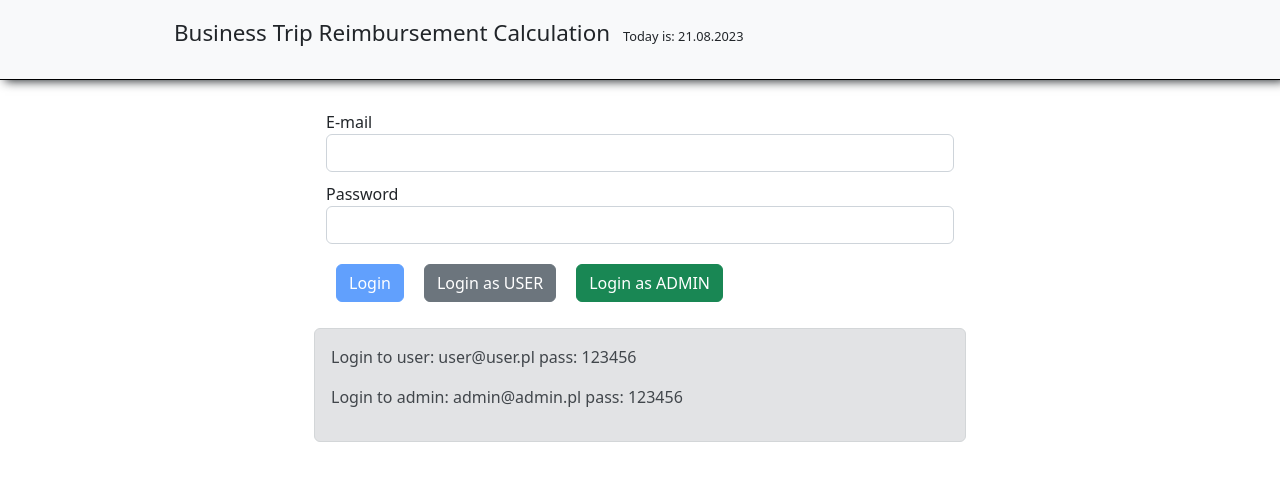
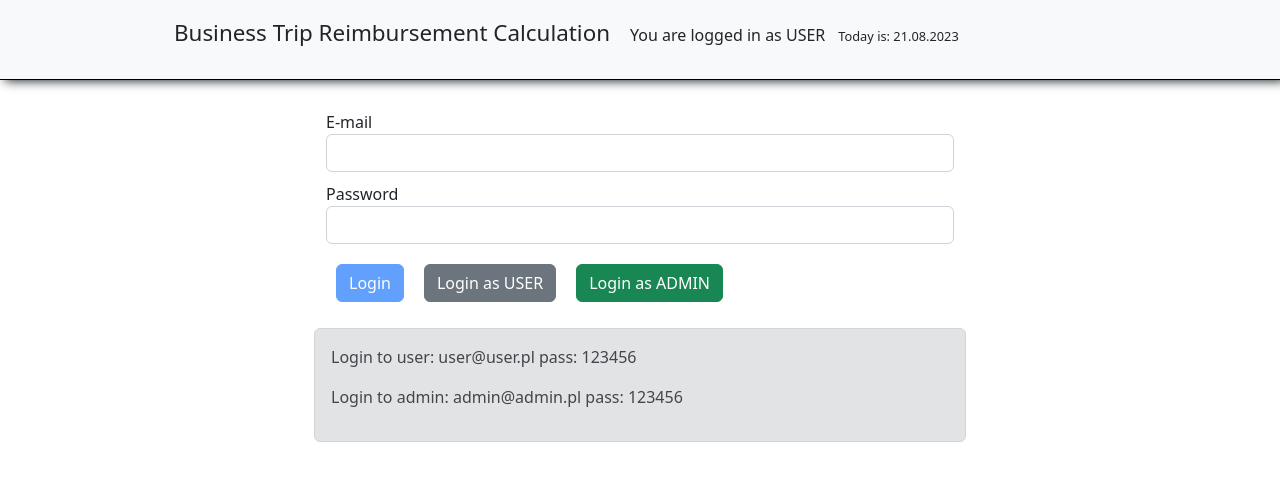
Before and after one commit to terabajt/BusinessTripReimbursementCalculationApp, an Angular app: page /auth in a window 1280 px wide. Shown: the top 480 px of the page. Built offline with nearby package versions, Linux system fonts and the light colour scheme; no server answers.

Commit message:
[Feature] Add detect ADMIN or USER is logged in

```diff
--- a/src/app/auth/auth.service.ts
+++ b/src/app/auth/auth.service.ts
@@ -20,6 +20,7 @@ export interface AuthResponseData {
 })
 export class AuthService {
 	user = new BehaviorSubject<User>(null);
+	amIAdmin = new BehaviorSubject<boolean>(null);
 	private tokenExpirationTimer: any;
 	token: string = null;
 	constructor(private http: HttpClient, private router: Router) {}
@@ -54,6 +55,7 @@ export class AuthService {
 				catchError(this.handleError),
 				tap(resData => {
 					this.handleAuthentication(resData.email, resData.localId, resData.idToken, +resData.expiresIn);
+					resData.email === "admin@admin.pl" ? this.amIAdmin.next(true) : this.amIAdmin.next(false);
 				})
 			);
 	}
--- a/src/app/header/header.component.html
+++ b/src/app/header/header.component.html
@@ -4,6 +4,8 @@
       <div class="col-12">
         <h2>Business Trip Reimbursement Calculation</h2>
         <p class="user-name" *ngIf="userName">Login as: <span>{{userName}}</span></p>
+        <p *ngIf="amIAdmin">You are logged in as ADMIN</p>
+        <p *ngIf="!amIAdmin">You are logged in as USER</p>
         <p class="date">Today is: {{ date }}</p>
       </div>
     </div>
--- a/src/app/header/header.component.ts
+++ b/src/app/header/header.component.ts
@@ -11,10 +11,14 @@ export class HeaderComponent implements OnInit {
 	constructor(private authService: AuthService) {}
 	date: string = new Date().toLocaleDateString("pl-PL");
 	userName: any;
+	amIAdmin = false;
 
 	ngOnInit(): void {
 		this.authService.user.subscribe(item => {
 			this.userName = item?.email;
 		});
+		this.authService?.amIAdmin.subscribe(item => {
+			this.amIAdmin = item;
+		});
 	}
 }
```
